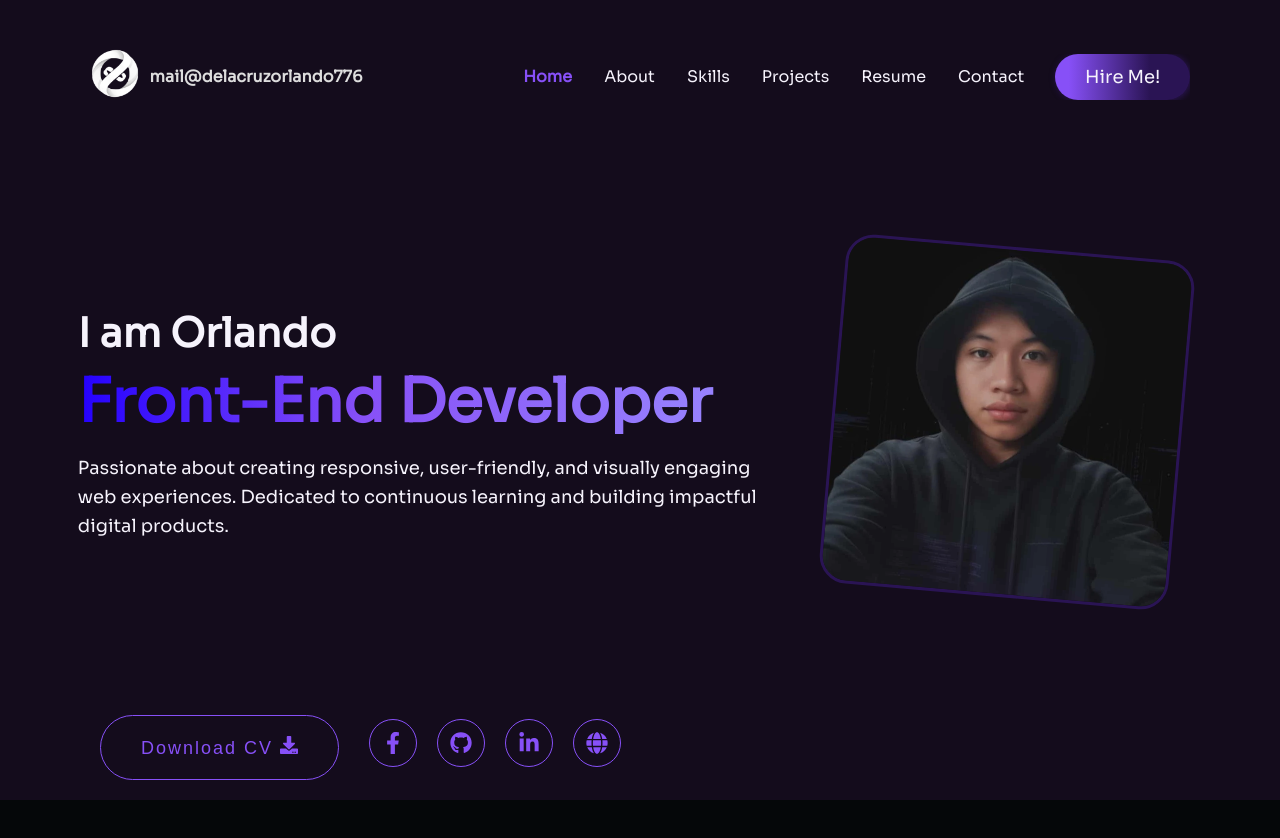
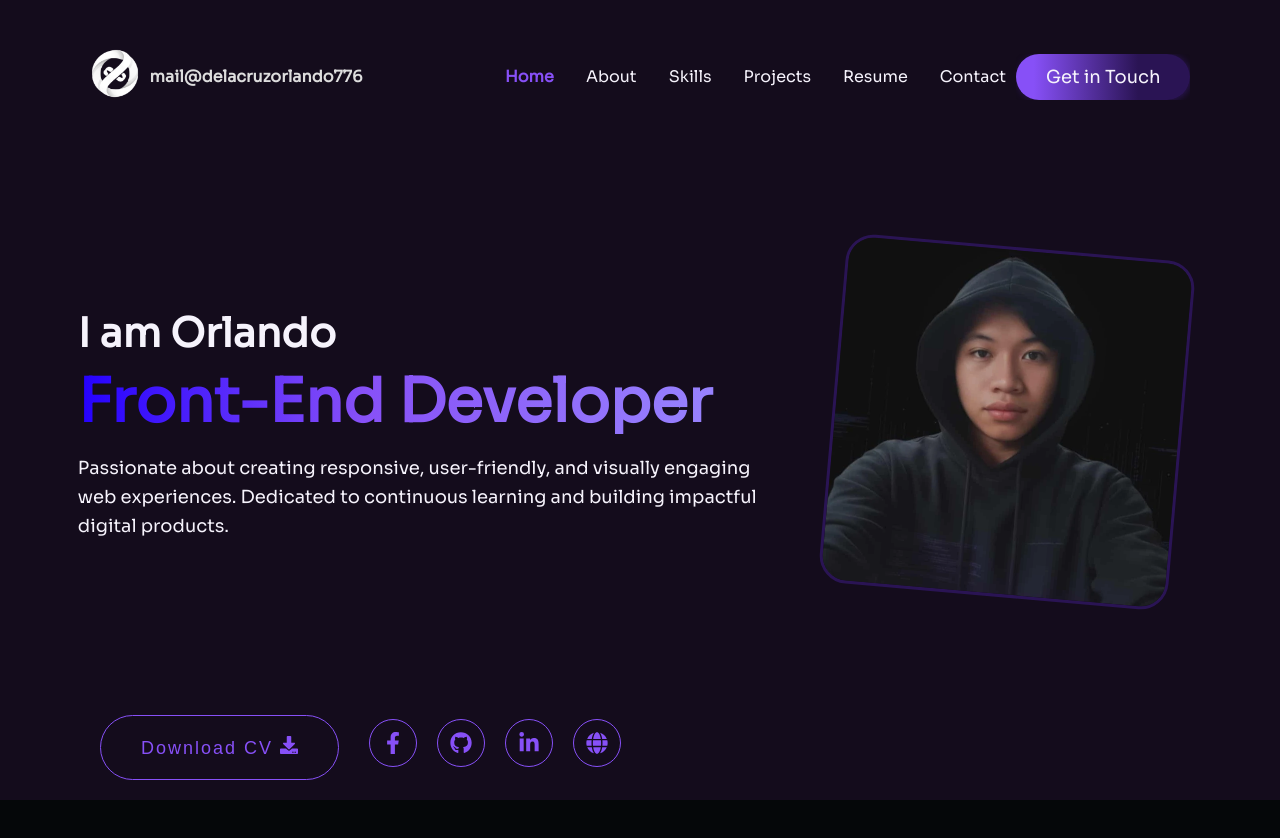
Before and after one commit to orly07/my-portfolio, a React (Vite) app: page / in a window 1280 px wide. Shown: the top 838 px of the page. Built offline with nearby package versions, Linux system fonts and the light colour scheme.

Commit message:
update: label and style of Get In Touch

```diff
--- /dev/null
+++ b/src/components/Buttons/GetinTouch.jsx
@@ -0,0 +1,10 @@
+import * as S from "./styles/GetinToch.styled"
+const GetinTouch = () => {
+  return (
+    <S.ButtonStyled>
+        Get in Touch
+    </S.ButtonStyled>
+  )
+}
+
+export default GetinTouch
--- a/src/components/Buttons/HireMe.jsx
+++ /dev/null
@@ -1,11 +0,0 @@
-// src/components/Buttons/HireMe.jsx
-import * as S from "./styles/HireMe.styled"
-const HireMe = () => {
-  return (
-    <S.ButtonStyled>
-        Hire Me!
-    </S.ButtonStyled>
-  )
-}
-
-export default HireMe
--- a/src/components/Buttons/styles/HireMe.styled.js
+++ b/src/components/Buttons/styles/GetinToch.styled.js
@@ -5,7 +5,7 @@ export const ButtonStyled = styled.button`
   padding: 12px 30px;
   border-radius: 50px;
   cursor: pointer;
-  margin-left: 1.3rem;
+  margin-left: auto;
 
   font-family: ${({ theme }) => theme.typography.body.fontFamily};
   font-size: ${({ theme }) => theme.typography.heading.size.h6};
--- a/src/components/Navbar/Navbar.jsx
+++ b/src/components/Navbar/Navbar.jsx
@@ -5,7 +5,7 @@ import * as S from "./Navbar.styled";
 import { navLinks } from "../../data/data";
 import logo from "../../assets/my-logo.webp";
 
-const HireMe = lazy(() => import("../Buttons/HireMe"));
+const GetinTouch = lazy(() => import("../Buttons/GetinTouch"));
 
 const Navbar = () => {
   const [isOpen, setIsOpen] = useState(false);
@@ -100,7 +100,7 @@ const Navbar = () => {
           {/* Mobile Menu Icon + HireMe */}
           <S.MobileControls>
             <Suspense fallback={<div>Loading...</div>}>
-              <HireMe />
+              <GetinTouch />
             </Suspense>
             <S.MenuIcon
               onClick={toggleMenu}
```
